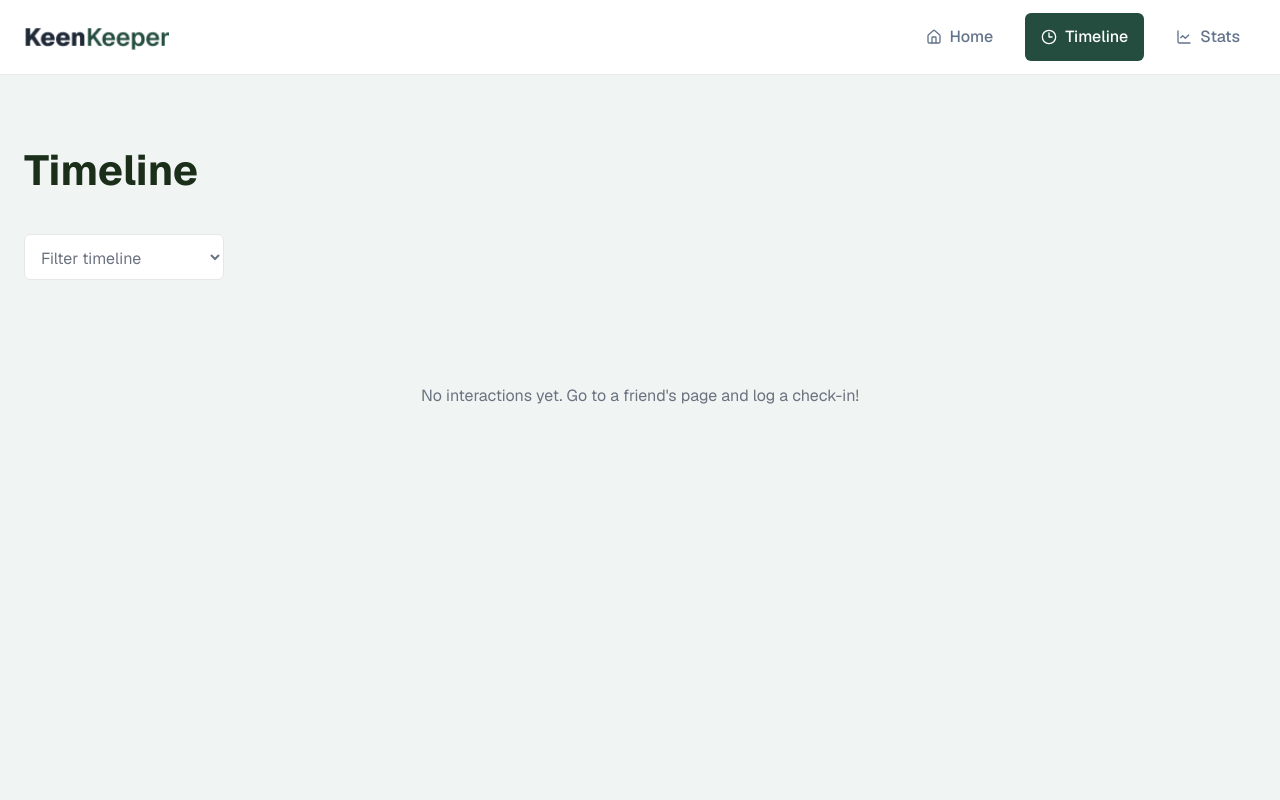
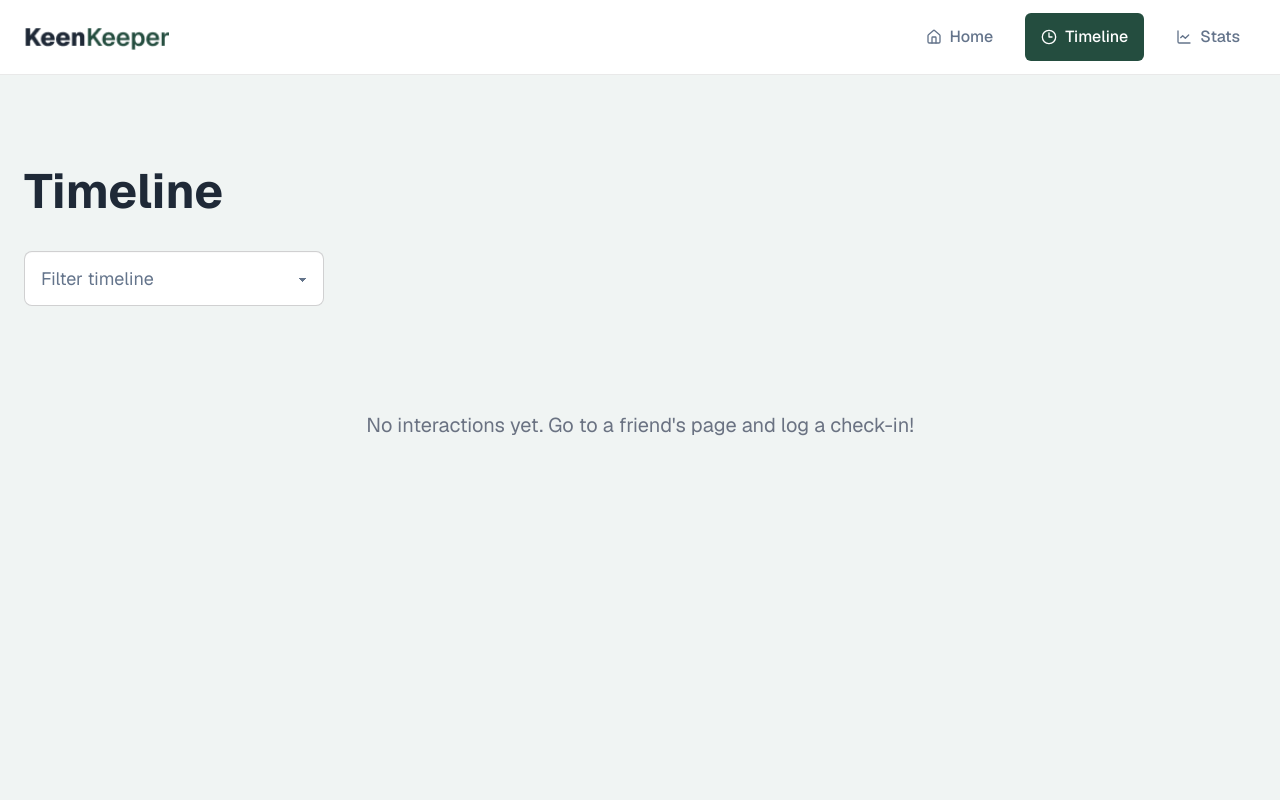
Before and after one commit to kazimizan77/Assignment-07, a React (Vite) app: page /timeline in a window 1280 px wide. Shown: the top 800 px of the page. Built offline with nearby package versions, Linux system fonts and the light colour scheme.

Commit message:
fix: improve timeline page layout to be pixel-perfect

```diff
--- a/src/pages/timeline/Timeline.jsx
+++ b/src/pages/timeline/Timeline.jsx
@@ -16,20 +16,29 @@ const Timeline = () => {
       : timeline.filter((entry) => entry.type === filter);
 
   const getIcon = (type) => {
-    if (type === "Call") return <img src={callIcon} alt="Call" className="w-5 h-5 object-contain" />;
-    if (type === "Text") return <img src={textIcon} alt="Text" className="w-5 h-5 object-contain" />;
-    if (type === "Video") return <img src={videoIcon} alt="Video" className="w-5 h-5 object-contain" />;
+    if (type === "Call")
+      return (
+        <img src={callIcon} alt="Call" className="w-5 h-5 object-contain" />
+      );
+    if (type === "Text")
+      return (
+        <img src={textIcon} alt="Text" className="w-5 h-5 object-contain" />
+      );
+    if (type === "Video")
+      return (
+        <img src={videoIcon} alt="Video" className="w-5 h-5 object-contain" />
+      );
   };
 
   return (
-    <section className="bg-[#F0F4F3] min-h-screen py-14 md:py-16">
+    <section className="bg-[#F0F4F3] min-h-screen py-15 md:py-20">
       <div className="max-w-[1280px] mx-auto px-4 md:px-6">
-        <h2 className="text-[#1a2e1a] text-[32px] md:text-[42px] font-bold mb-8">
+        <h2 className="text-[#1f2937FF] text-[32px] md:text-[48px] font-bold mb-6">
           Timeline
         </h2>
 
         <select
-          className="w-[200px] h-[46px] px-3 py-3 border border-[#E5E7EB] rounded-md bg-white text-[#6B7280] outline-none mb-6"
+          className="select select-bordered w-[300px] h-[55px] px-4 text-[18px] bg-white text-[#64748b] rounded-lg mb-6 focus:outline-none"
           value={filter}
           onChange={(e) => setFilter(e.target.value)}
         >
@@ -42,26 +51,26 @@ const Timeline = () => {
 
         {filteredTimeline.length === 0 ? (
           <div className="text-center py-20">
-            <p className="text-[#6B7280] text-[16px]">
+            <p className="text-gray-500 text-[20px]">
               No interactions yet. Go to a friend's page and log a check-in!
             </p>
           </div>
         ) : (
-          <div className="flex flex-col gap-3">
+          <div className="flex flex-col gap-5">
             {filteredTimeline.map((entry) => (
               <div
                 key={entry.id}
-                className="bg-white border border-[#E5E7EB] rounded-md px-5 py-4 flex items-center gap-4"
+                className="bg-white border border-[#E5E7EB] rounded-lg px-4 py-4 flex items-center gap-4"
               >
-                <div className="w-10 h-10 rounded-full bg-[#F0F4F3] flex items-center justify-center shrink-0">
+                <div className="w-12 h-12 rounded-full bg-gray-200/60 flex items-center justify-center shrink-0">
                   {getIcon(entry.type)}
                 </div>
                 <div>
-                  <p className="text-[#1a2e1a] text-[15px]">
-                    <span className="font-semibold">{entry.type}</span>{" "}
-                    with {entry.friendName}
+                  <p className="text-[#244d3fFF] text-[20px]">
+                    <span className="font-semibold">{entry.type}</span> with{" "}
+                    {entry.friendName}
                   </p>
-                  <p className="text-[#6B7280] text-[13px] mt-1">
+                  <p className="text-[#64748bFF] text-[18px] mt-1">
                     {entry.date}
                   </p>
                 </div>
```
